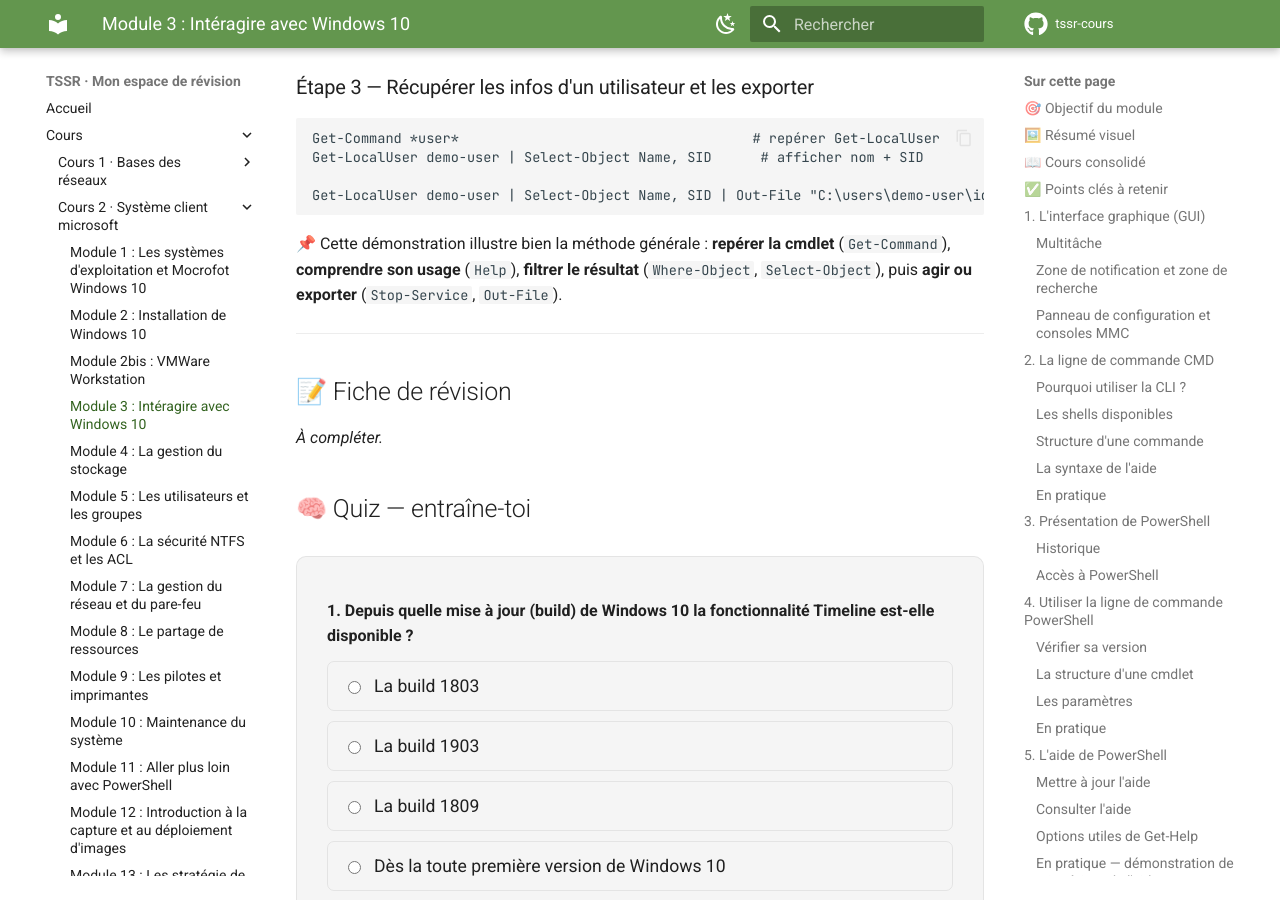
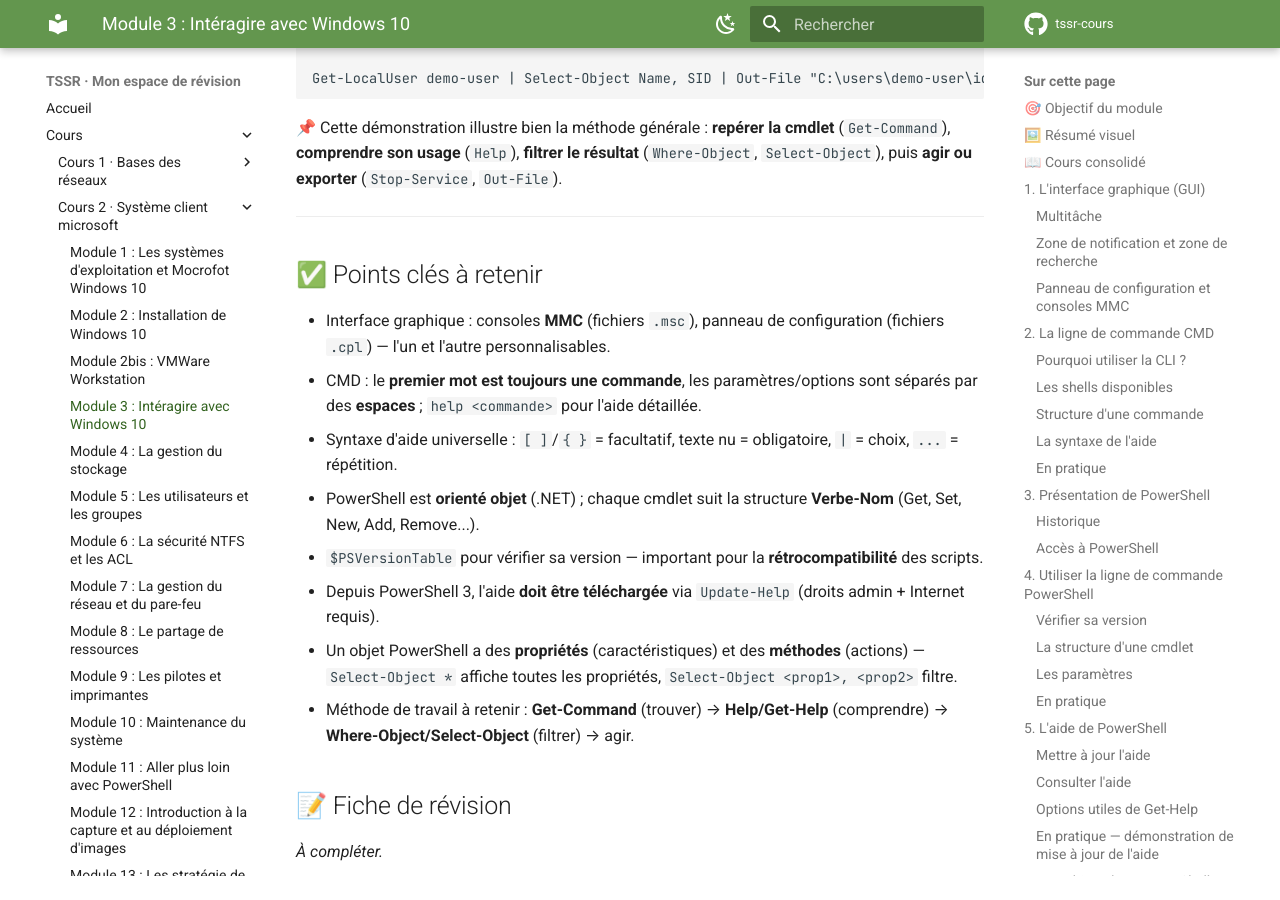
Before and after one commit to Kass-19/tssr-cours, an MkDocs documentation site: the page built from docs/cours/cours-02-systeme-client-microsoft/module-3-interagire-avec-windows-10/index.md, in a window 1280 px wide and 900 px high, scrolled down 8635 px. Built offline with MkDocs 1.6.1 and Material for MkDocs 9.7.7, drawn with Linux system fonts in a browser that asks for light colours; comment, search, counter and statistics services are not loaded; some of the changed text lies outside the part shown.

Commit message:
Update index.md

```diff
--- a/docs/cours/cours-02-systeme-client-microsoft/module-3-interagire-avec-windows-10/index.md
+++ b/docs/cours/cours-02-systeme-client-microsoft/module-3-interagire-avec-windows-10/index.md
@@ -295,6 +291,18 @@ Get-LocalUser demo-user | Select-Object Name, SID | Out-File "C:\users\demo-user
 📌 Cette démonstration illustre bien la méthode générale : **repérer la cmdlet** (`Get-Command`), **comprendre son usage** (`Help`), **filtrer le résultat** (`Where-Object`, `Select-Object`), puis **agir ou exporter** (`Stop-Service`, `Out-File`).
 
 ---
+
+## ✅ Points clés à retenir
+
+- Interface graphique : consoles **MMC** (fichiers `.msc`), panneau de configuration (fichiers `.cpl`) — l'un et l'autre personnalisables.
+- CMD : le **premier mot est toujours une commande**, les paramètres/options sont séparés par des **espaces** ; `help <commande>` pour l'aide détaillée.
+- Syntaxe d'aide universelle : `[ ]`/`{ }` = facultatif, texte nu = obligatoire, `|` = choix, `...` = répétition.
+- PowerShell est **orienté objet** (.NET) ; chaque cmdlet suit la structure **Verbe-Nom** (Get, Set, New, Add, Remove...).
+- `$PSVersionTable` pour vérifier sa version — important pour la **rétrocompatibilité** des scripts.
+- Depuis PowerShell 3, l'aide **doit être téléchargée** via `Update-Help` (droits admin + Internet requis).
+- Un objet PowerShell a des **propriétés** (caractéristiques) et des **méthodes** (actions) — `Select-Object *` affiche toutes les propriétés, `Select-Object <prop1>, <prop2>` filtre.
+- Méthode de travail à retenir : **Get-Command** (trouver) → **Help/Get-Help** (comprendre) → **Where-Object/Select-Object** (filtrer) → agir.
+
 ## 📝 Fiche de révision
 
 _À compléter._
```
Also changed, not shown: other parts of docs/cours/cours-02-systeme-client-microsoft/module-3-interagire-avec-windows-10/index.md (+0 -4 lines).
